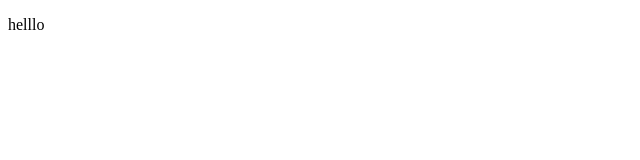
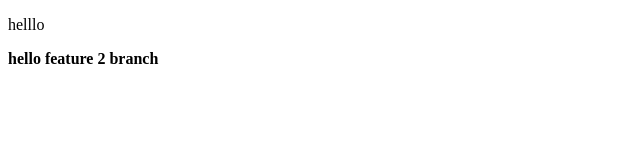
Before and after one commit to Avantika268/Local-Repo, a plain HTML site: page index.html in a window 1280 px wide. Shown: the whole page, without its empty margins (0-640 px from the left). Drawn offline with Linux system fonts and the light colour scheme.

Commit message:
feature1 branch commit done

```diff
--- a/index.html
+++ b/index.html
@@ -7,5 +7,6 @@
 </head>
 <body>
     <p>helllo</p>
+    <b>hello feature 2 branch</b>
 </body>
 </html>
```
